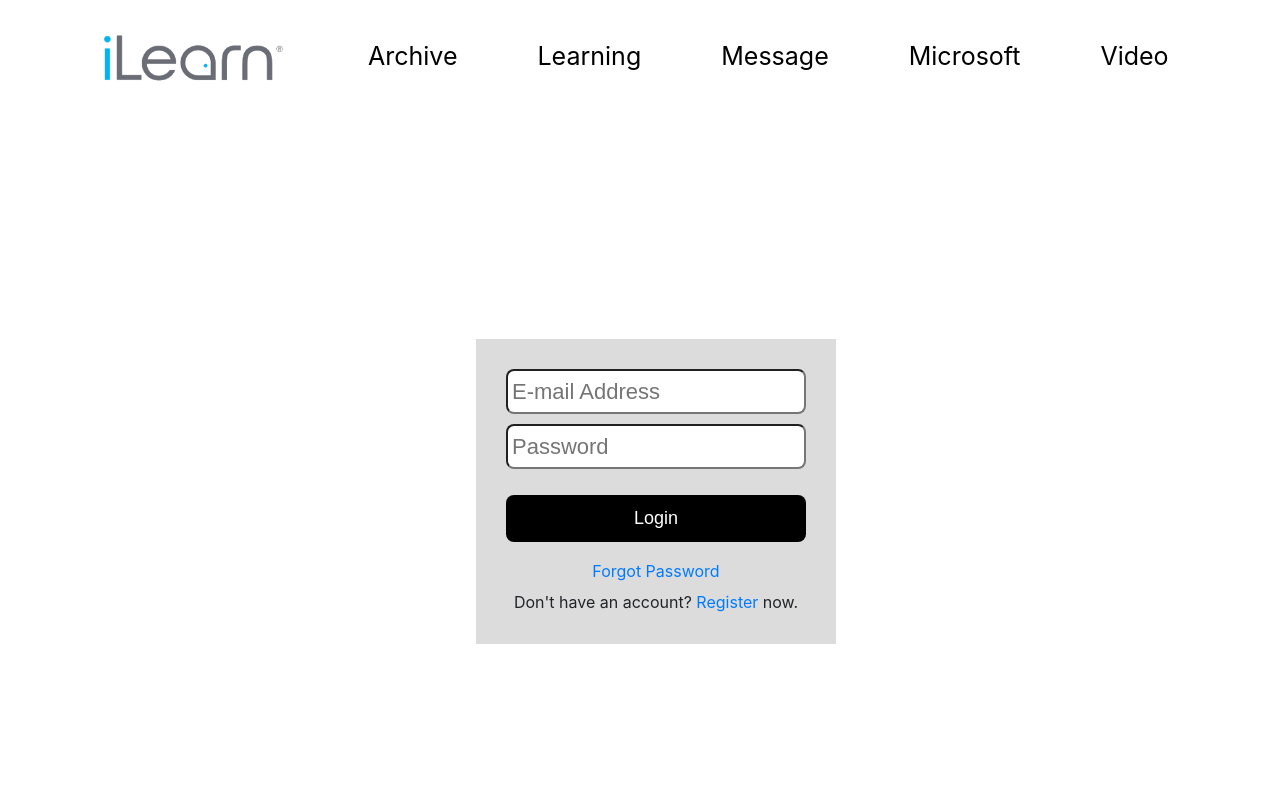
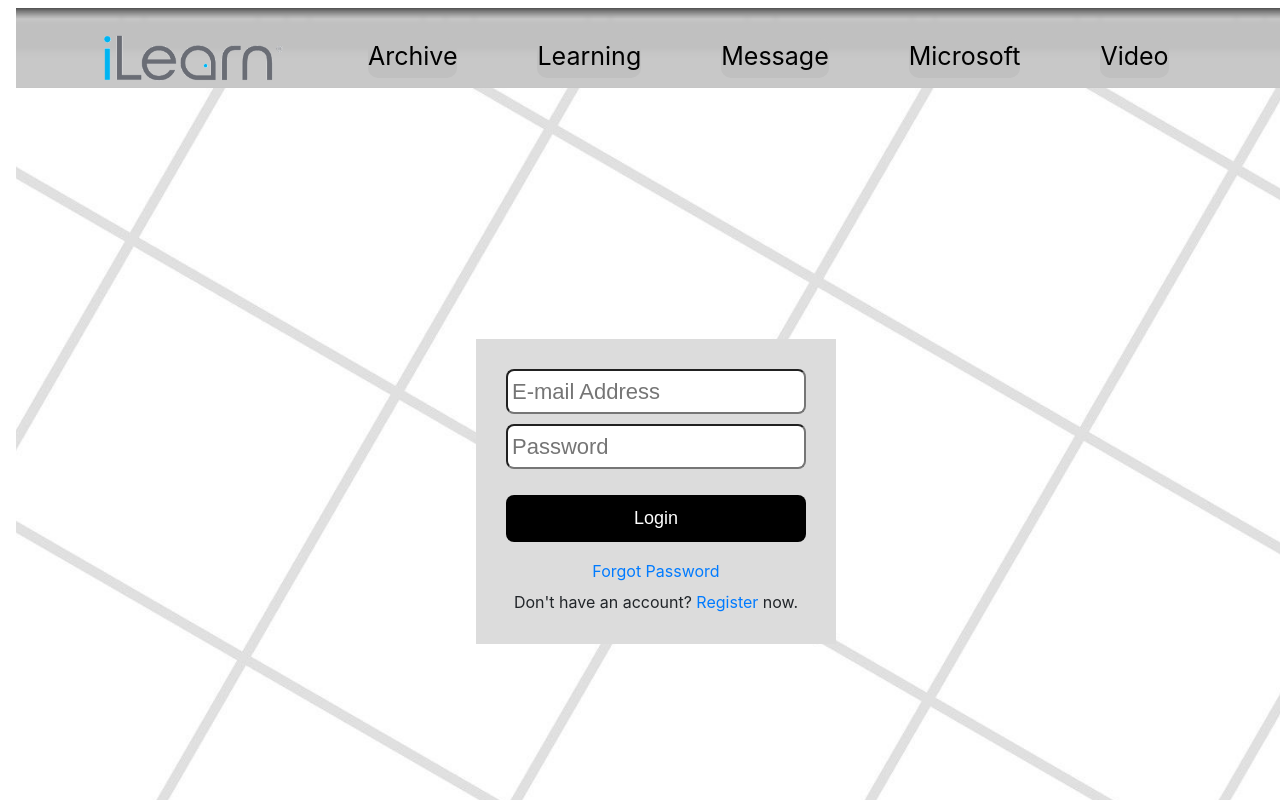
Before and after one commit to AndreeAng/iLearn, a React (Create React App) app: page / in a window 1280 px wide. Shown: the top 800 px of the page. Built offline with nearby package versions, Linux system fonts and the light colour scheme; no server answers.

Commit message:
in progress

```diff
--- a/src/Pages/Login.js
+++ b/src/Pages/Login.js
@@ -3,6 +3,7 @@ import { Link, useNavigate } from "react-router-dom";
 import { auth, logInWithEmailAndPassword } from "../firebase";
 import { useAuthState } from "react-firebase-hooks/auth";
 import "./Login.css";
+import image from "../img/backgi.jpeg";
 function Login() {
   const [email, setEmail] = useState("");
   const [password, setPassword] = useState("");
@@ -16,6 +17,7 @@ function Login() {
     if (user) navigate("/home");
   }, [user, loading]);
   return (
+    <div style={styles.background}>
       <div className="login">
         <div className="login__container">
           <input
@@ -46,6 +48,18 @@ function Login() {
           </div>
         </div>
       </div>
+    </div>
   );
 }
+
+const styles ={
+  background: {
+      backgroundImage: `url(${image})`,
+      backgroundPosition: 'center',
+      backgroundSize: 'cover',
+      backgroundRepeat: 'no-repeat',
+      width: '100vw',
+      height: '115vh',
+  },
+};
 export default Login;
--- a/src/Pages/Message.js
+++ b/src/Pages/Message.js
@@ -7,7 +7,6 @@ function Message(){
     return (
         <div style={styles.background}>
             <Mailer />
-
         </div>
     )
 };
--- a/src/Pages/Microsoft.jsx
+++ b/src/Pages/Microsoft.jsx
@@ -1,4 +1,5 @@
 import React, { Component } from "react";
+import image from "../img/backgi.jpeg";
 import img1 from "../img/excel.png";
 import img2 from "../img/word.png";
 import img3 from "../img/onenote.png";
@@ -22,7 +23,7 @@ class Microsoft extends Component {
     };
 const styles ={
         container: {
-            //backgroundImage: `url(${image})`,
+            backgroundImage: `url(${image})`,
             backgroundPosition: 'center',
             backgroundSize: 'cover',
             backgroundRepeat: 'no-repeat',
--- a/src/components/Navbar.js
+++ b/src/components/Navbar.js
@@ -12,6 +12,7 @@ import logo from "../img/logo.png";
 import Register from "../Pages/Register";
 import Reset from "../Pages/Reset";
 import { Switch } from "antd";
+import image from "../img/navbg.png";
 
 const ColoredLine = ({ color }) => (
     <hr
@@ -26,10 +27,11 @@ function Navbar(){
     return   (
     <div className='navbar'>
     <div className='leftSide'>
+    <div style={styles.background}>
     <Router>
           <nav style={styles.nav}>
               <div className='links'>
-                <Link to="/home"><img src={logo} alt="My logo" style={styles.logo}/></Link>
+                <Link to="/home"><img src={logo} alt="My logo" style={styles.ilearn}/></Link>
                 <Link to="/archive" style={styles.logo}>Archive</Link>
                 <Link to="/learning" style={styles.logo}>Learning</Link>
                 <Link to="/message" style={styles.logo}>Message</Link>
@@ -54,12 +56,28 @@ function Navbar(){
 
     <div className='rightSide'>
     </div>
-
+    </div>
   </div>
     );
 }
 const styles ={
-  logo: {
+  background: {
+    backgroundImage: `url(${image})`,
+    backgroundPosition: 'center',
+    backgroundSize: 'cover',
+    backgroundRepeat: 'no-repeat',
+    width: '100vw',
+    height: '115vh',
+},
+logo: {
+  border: 4,
+  borderColor:"black",
+  borderRadius: 10,
+  backgroundColor: "silver",
+  height: 40,
+  display: "inline-block",
+},
+  ilearn: {
     height: 100,
     display: "inline-block",
   },
```
Also changed, not shown: package.json (+11 -0 lines), src/img/navbg.png (added), 1 other file (tests, documents, lock files or other folders). Lines whose indentation alone changed are shown as unchanged.
